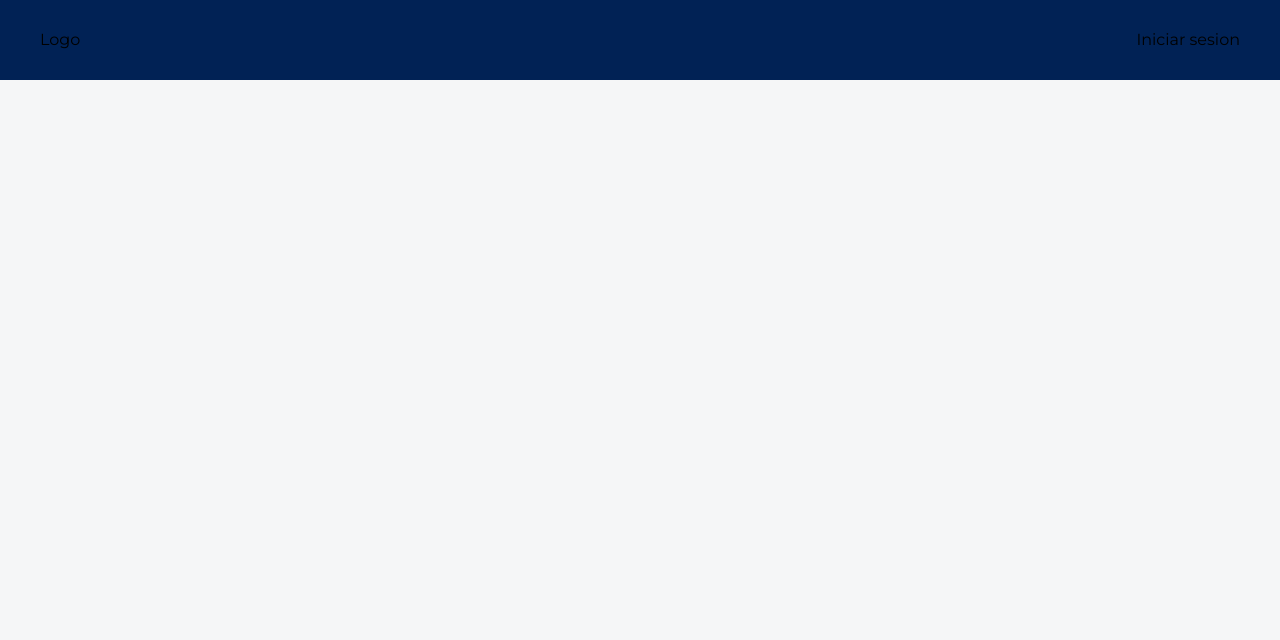
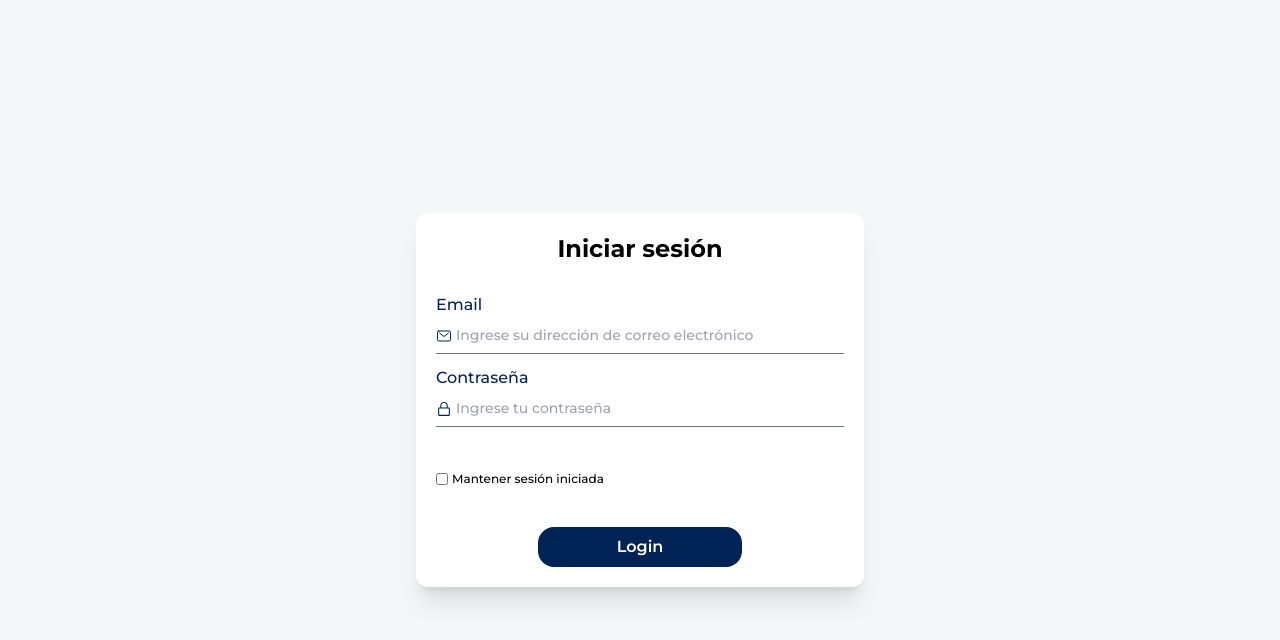
Before and after one commit to Vive-la-UCA/frontend, a Next.js app: page / in a window 1280 px wide. Shown: the top 640 px of the page. Built offline with nearby package versions, Linux system fonts and the light colour scheme.

Commit message:
:art: Feat: some changes

```diff
--- a/package.json
+++ b/package.json
@@ -9,6 +9,7 @@
     "lint": "next lint"
   },
   "dependencies": {
+    "axios": "^1.6.7",
     "next": "^14.1.0",
     "react": "^18",
     "react-dom": "^18",
--- a/src/app/Components/LoginCard.jsx
+++ /dev/null
@@ -1,70 +0,0 @@
-'use client'
-import { IoMailOutline } from "react-icons/io5";
-import { RxLockClosed } from "react-icons/rx";
-import { useState, useEffect } from "react";
-
-const LoginCard = () => {
-    const [email, setEmail] = useState("");
-    const [password, setPassword] = useState("");
-
-    return (
-        <form className=" flex flex-col gap-3 font-montserrat font-medium">
-            <h1 className=" font-bold text-black text-center text-2xl pb-4 ">
-                Iniciar sesion
-            </h1>
-
-            <div>
-                <div className="text-lg xl:text-base text-primary">Email</div>
-                <label className="relative block text-primary ">
-                    <span className="absolute inset-y-0 flex text-primary items-center">
-                        <IoMailOutline className="h-4 w-4 fill-background font-semibold" />
-                    </span>
-                    <input
-                        value={email}
-                        onChange={(e) => setEmail(e.target.value)}
-                        name="email"
-                        className="w-full text-sm p-2 pl-5 pr-3 bg-transparent border-b border-gray-500 focus:outline-none"
-                        type="email"
-                        placeholder="Ingrese su dirección de correo electrónico"
-                    />
-                </label>
-            </div>
-
-
-            <div>
-                <div className="text-lg xl:text-base text-primary">Contraseña</div>
-                <label className="relative block text-primary ">
-                    <span className="absolute inset-y-0 flex text-primary items-center">
-                        <RxLockClosed className="h-4 w-4 fill-background font-semibold" />
-                    </span>
-                    <input
-                        value={password}
-                        onChange={(e) => setPassword(e.target.value)}
-                        name="contraseña"
-                        className="w-full text-sm p-2 pl-5 pr-3 bg-transparent border-b border-gray-500 focus:outline-none"
-                        type="password"
-                        placeholder="Ingrese tu contraseña"
-                        required
-                    />
-                </label>
-            </div>
-
-
-            <div>
-                <div className="flex flex-row justify-between text-xs mt-8">
-                    <div className="inline-flex gap-x-1">
-                        <input className="w-3 y-3" type="checkbox" />
-                        <label className="text-black">Mantener sesión iniciada</label>
-                    </div>
-                </div>
-
-                <div className="flex justify-center text-white mt-10">
-                    <button type="submit" className="font-monserrat font-semibold text-white bg-primary py-2 px-4 rounded-2xl w-[50%] text-center">Login</button>
-                </div>
-
-            </div>
-        </form>
-    )
-}
-
-export default LoginCard;
--- /dev/null
+++ b/src/app/constants/session.js
@@ -0,0 +1 @@
+export const CORE_API_URL = "http://localhost:8080/api";
--- a/src/app/layout.jsx
+++ b/src/app/layout.jsx
@@ -1,7 +1,5 @@
-import { Inter } from "next/font/google";
 import "./globals.css";
-
-const inter = Inter({ subsets: ["latin"] });
+import { montserrat } from "./libs/fonts";
 
 export const metadata = {
   title: "Vive la UCA",
@@ -11,7 +9,7 @@ export const metadata = {
 export default function RootLayout({ children }) {
   return (
     <html lang="es">
-      <body className={inter.className}>{children}</body>
+      <body className={`${montserrat.className} antialiased`}>{children}</body>
     </html>
   );
 }
--- /dev/null
+++ b/src/app/libs/fonts.js
@@ -0,0 +1,3 @@
+import { Montserrat } from "next/font/google";
+
+export const montserrat = Montserrat({ subsets: ["latin"] });
--- a/src/app/login/page.jsx
+++ /dev/null
@@ -1,21 +0,0 @@
-import Footer from "../Components/Footer";
-import LoginCard from "../Components/LoginCard";
-import Navbar from "../Components/Navbar";
-
-const home = () => {
-    return (
-      <main className="flex min-h-screen flex-col items-center bg-background font-montserrat">
-        <Navbar/>
-       <section className="grow w-full flex justify-center items-center">
-        <div className="bg-white shadow-xl rounded-xl h-[80%] w-[35%] p-5">
-        <LoginCard/>
-        </div>
-       </section>
-
-
-
-      </main>
-    );
-  }
-
-  export default home;
--- a/src/app/page.jsx
+++ b/src/app/page.jsx
@@ -1,10 +1,15 @@
-import Navbar from "./Components/Navbar";
+import LoginCard from "@/components/LoginCard";
 
-export default function Home() {
+const Login = () => {
   return (
-    <main className="flex min-h-screen flex-col bg-background">
-      <Navbar/>
-
+    <main className="flex min-h-screen flex-col items-center bg-background font-montserrat">
+      <section className="grow w-full flex justify-center items-center">
+        <div className="bg-white shadow-xl rounded-xl h-[80%] w-[35%] p-5">
+          <LoginCard />
+        </div>
+      </section>
     </main>
   );
-}
+};
+
+export default Login;
--- /dev/null
+++ b/src/components/LoginCard.jsx
@@ -0,0 +1,72 @@
+"use client";
+import { IoMailOutline } from "react-icons/io5";
+import { RxLockClosed } from "react-icons/rx";
+import { useState, useEffect } from "react";
+
+const LoginCard = () => {
+  const [email, setEmail] = useState("");
+  const [password, setPassword] = useState("");
+
+  return (
+    <form className=" flex flex-col gap-3 font-montserrat font-medium">
+      <h1 className=" font-bold text-black text-center text-2xl pb-4 ">
+        Iniciar sesión
+      </h1>
+
+      <div>
+        <div className="text-lg xl:text-base text-primary">Email</div>
+        <label className="relative block text-primary ">
+          <span className="absolute inset-y-0 flex text-primary items-center">
+            <IoMailOutline className="h-4 w-4 fill-background font-semibold" />
+          </span>
+          <input
+            value={email}
+            onChange={(e) => setEmail(e.target.value)}
+            name="email"
+            className="w-full text-sm p-2 pl-5 pr-3 bg-transparent border-b border-gray-500 focus:outline-none"
+            type="email"
+            placeholder="Ingrese su dirección de correo electrónico"
+          />
+        </label>
+      </div>
+
+      <div>
+        <div className="text-lg xl:text-base text-primary">Contraseña</div>
+        <label className="relative block text-primary ">
+          <span className="absolute inset-y-0 flex text-primary items-center">
+            <RxLockClosed className="h-4 w-4 fill-background font-semibold" />
+          </span>
+          <input
+            value={password}
+            onChange={(e) => setPassword(e.target.value)}
+            name="contraseña"
+            className="w-full text-sm p-2 pl-5 pr-3 bg-transparent border-b border-gray-500 focus:outline-none"
+            type="password"
+            placeholder="Ingrese tu contraseña"
+            required
+          />
+        </label>
+      </div>
+
+      <div>
+        <div className="flex flex-row justify-between text-xs mt-8">
+          <div className="inline-flex gap-x-1">
+            <input className="w-3 y-3" type="checkbox" />
+            <label className="text-black">Mantener sesión iniciada</label>
+          </div>
+        </div>
+
+        <div className="flex justify-center text-white mt-10">
+          <button
+            type="submit"
+            className="font-monserrat font-semibold text-white bg-primary py-2 px-4 rounded-2xl w-[50%] text-center"
+          >
+            Login
+          </button>
+        </div>
+      </div>
+    </form>
+  );
+};
+
+export default LoginCard;
```
Also changed, not shown: src/services/auth/authService.js (added, +17 -0 lines), src/components/Footer.jsx (renamed from src/app/Components/Footer.jsx), src/components/Navbar.jsx (renamed from src/app/Components/Navbar.jsx), 1 other file (tests, documents, lock files or other folders).
